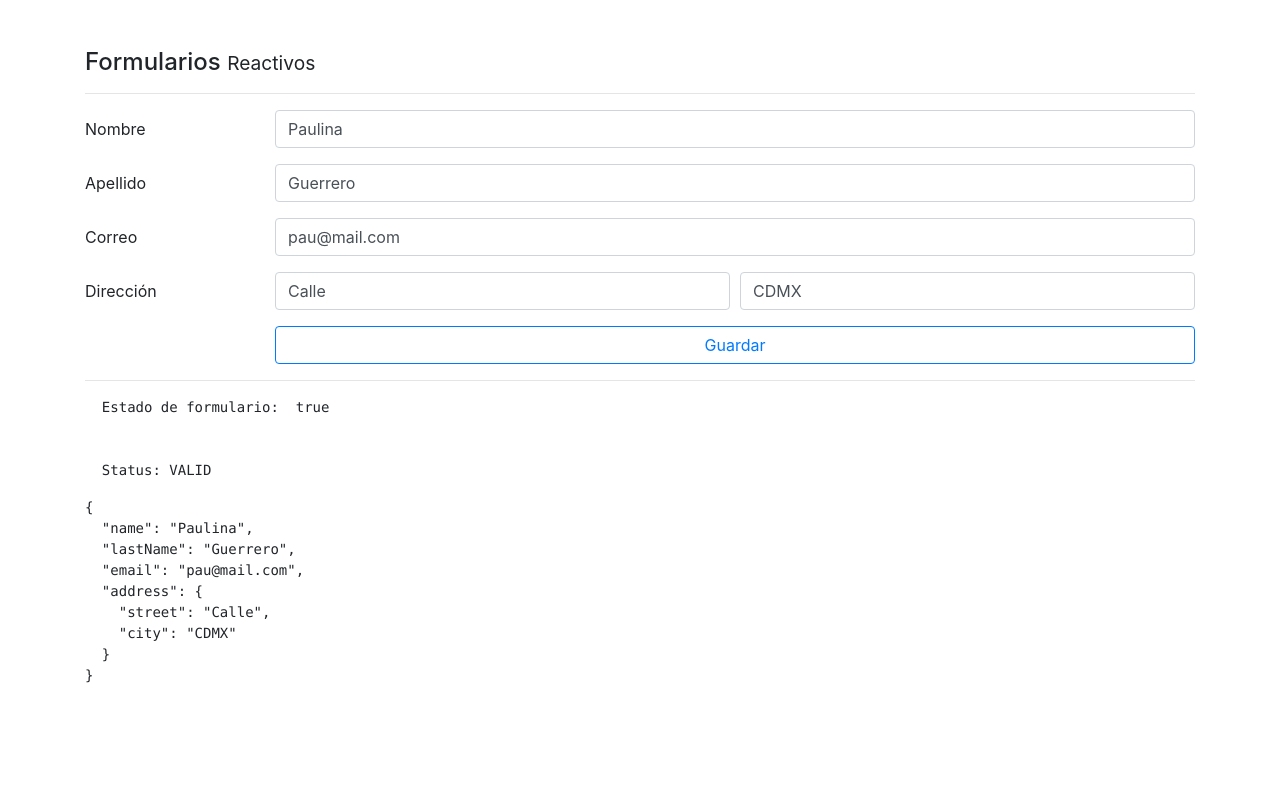
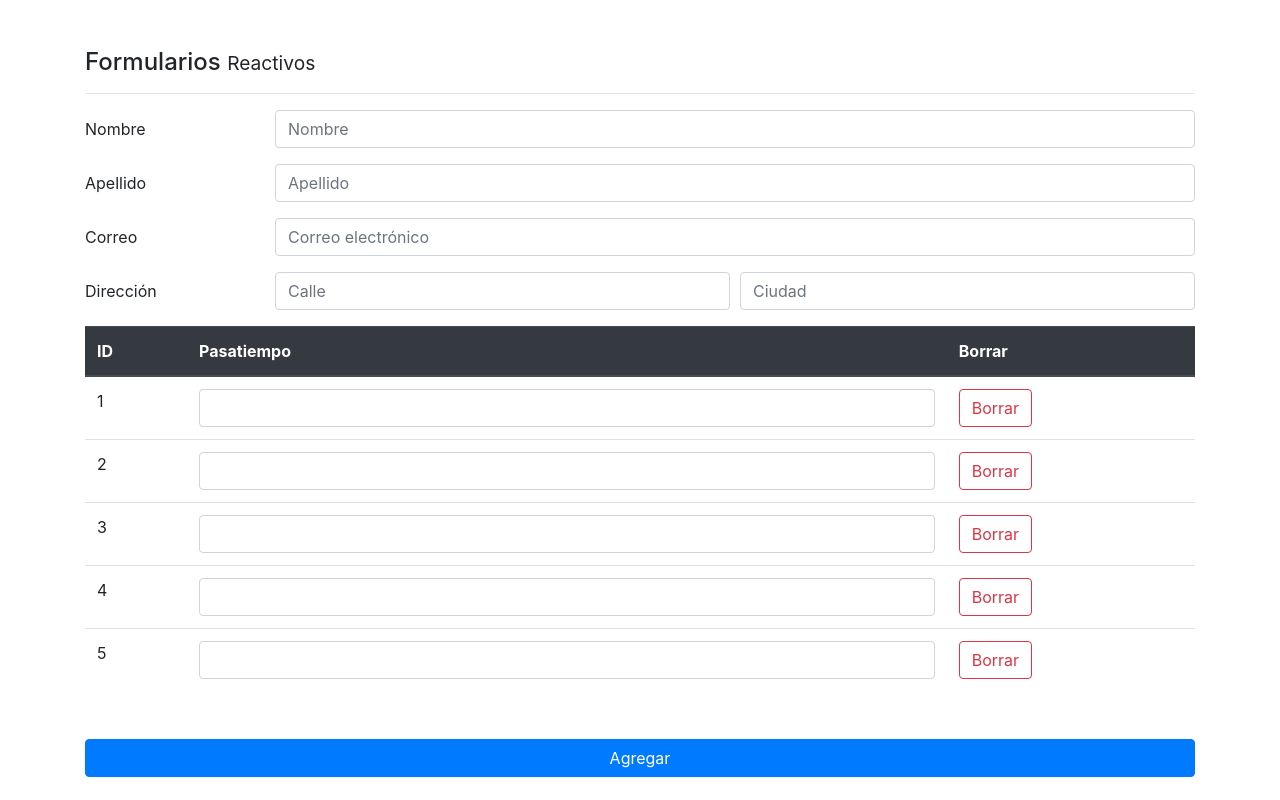
Before and after one commit to paaulinagp/reactiveforms, an Angular app: page /reactive in a window 1280 px wide. Shown: the top 800 px of the page. Built offline with nearby package versions, Linux system fonts and the light colour scheme.

Commit message:
feat: utilizando form builder - array para agregar pasatiempos

```diff
--- a/src/app/pages/reactive/reactive.component.html
+++ b/src/app/pages/reactive/reactive.component.html
@@ -67,6 +67,36 @@
     </div>
   </div>
 
+  <div class="row">
+    <div class="col">
+      <table class="table">
+        <thead class="thead-dark">
+          <tr>
+            <th>ID</th>
+            <th>Pasatiempo</th>
+            <th>Borrar</th>
+          </tr>
+        </thead>
+        <tbody formArrayName="hobbies">
+          <tr *ngFor="let control of hobbies.controls; let id = index">
+            <td>{{id + 1}}</td>
+            <td>
+              <input type="text"
+                    [formControlName]="id"
+                    class="form-control">
+            </td>
+            <td>
+              <button class="btn btn-outline-danger">Borrar</button>
+            </td>
+          </tr>
+        </tbody>
+      </table>
+
+      <button type="button" class="btn btn-primary mt-5 mb-5 btn-block">
+        Agregar
+      </button>
+    </div>
+  </div>
 
 
   <div class="form-group row">
--- a/src/app/pages/reactive/reactive.component.ts
+++ b/src/app/pages/reactive/reactive.component.ts
@@ -1,6 +1,6 @@
 import { Component, OnInit } from '@angular/core';
 import { CountryService } from 'src/app/services/country.service';
-import { FormGroup, FormBuilder, Validators } from '@angular/forms';
+import { FormGroup, FormBuilder, Validators, FormArray } from '@angular/forms';
 
 @Component({
   selector: 'app-reactive',
@@ -12,7 +12,7 @@ export class ReactiveComponent implements OnInit {
 
   constructor(private fb: FormBuilder, private countryService: CountryService) {
     this.createForm();
-    this.uploadFormData();
+    // this.uploadFormData();
   }
 
   ngOnInit(): void {}
@@ -32,6 +32,7 @@ export class ReactiveComponent implements OnInit {
         street: ['', Validators.required],
         city: ['', Validators.required],
       }),
+      hobbies: this.fb.array([[], [], [], [], []]),
     });
   }
 
@@ -57,6 +58,10 @@ export class ReactiveComponent implements OnInit {
       this.form.get('address.city').invalid &&
       this.form.get('address.city').touched
     );
+  }
+
+  get hobbies(): FormArray {
+    return this.form.get('hobbies') as FormArray;
   }
 
   uploadFormData(): void {
```
